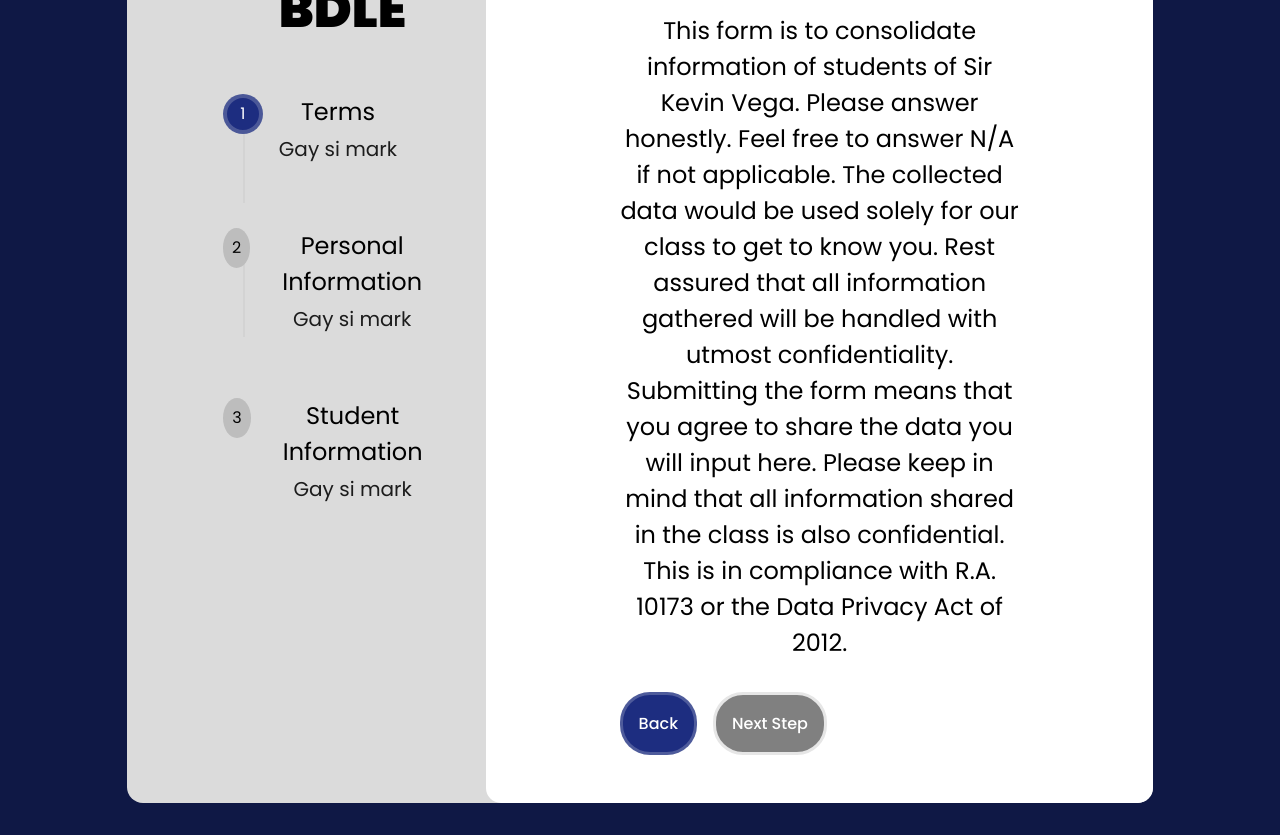
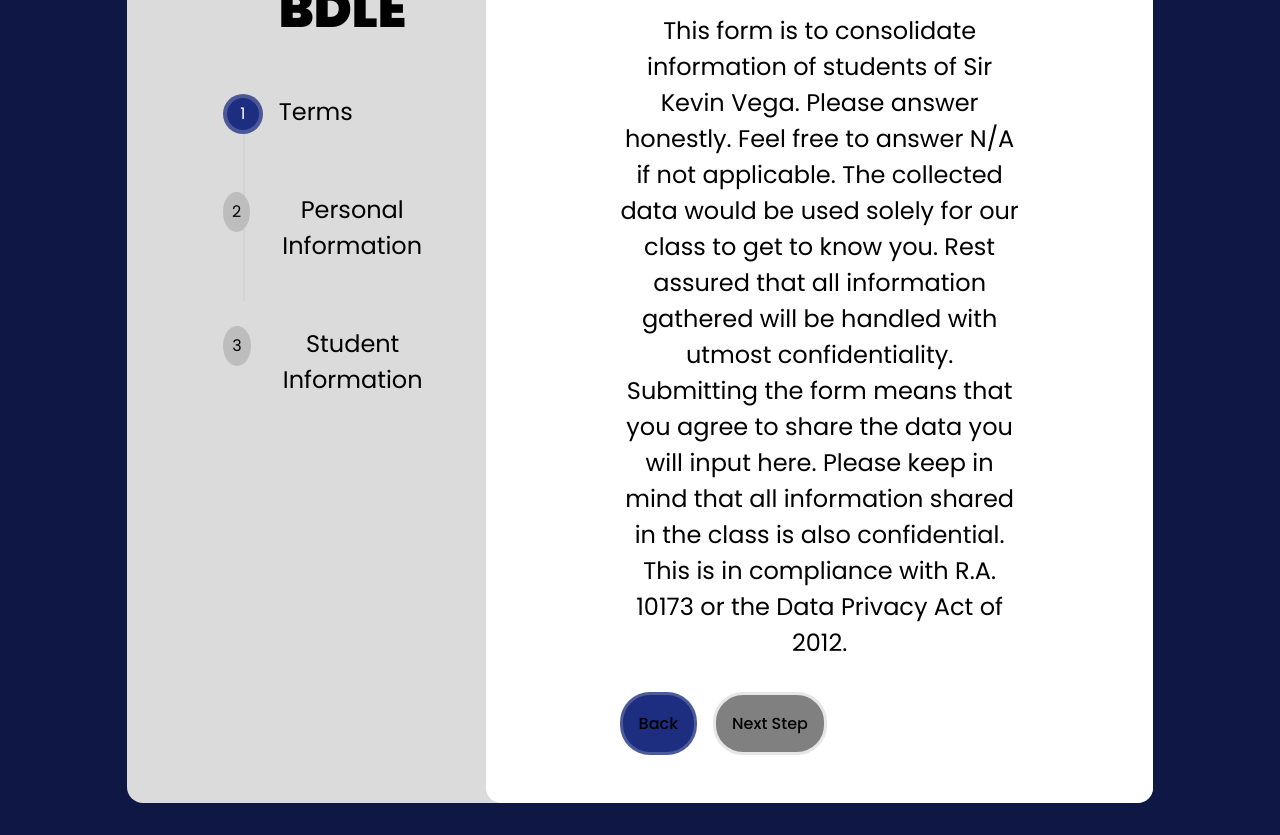
Before and after one commit to migoiarmando/bdle, a React (Vite) app in the folder client/: page /student-form in a window 1280 px wide. Shown: the part 360-1195 px from the top of the page. Built offline with nearby package versions, Linux system fonts and the light colour scheme.

Commit message:
update student form

```diff
--- a/client/src/SignupPage.css
+++ b/client/src/SignupPage.css
@@ -94,3 +94,8 @@ footer p {
 .outer-container {
   margin: auto 0;
 }
+
+.login-container h2,
+.login-container p {
+  color: white;
+}
--- a/client/src/StudentForm.css
+++ b/client/src/StudentForm.css
@@ -239,3 +239,25 @@ h2{
 label, input, h1, h2, p {
     color: black;
 }
+
+/* Scope the color change to only the StudentForm component */
+.student-form .form-container,
+.student-form .progress,
+.student-form .form-step,
+.student-form .btn-group {
+    color: black;
+}
+
+/* Ensure specific elements within StudentForm are also set to black */
+.student-form label,
+.student-form input,
+.student-form h1,
+.student-form h2,
+.student-form p,
+.student-form .step.active span,
+.student-form .step.active p,
+.student-form .btn-prev,
+.student-form .btn-next,
+.student-form .btn-submit {
+    color: black;
+}
--- a/client/src/StudentForm.tsx
+++ b/client/src/StudentForm.tsx
@@ -6,9 +6,9 @@ const StudentForm = () => {
   const [activeStep, setActiveStep] = useState(1);
 
   const steps = [
-    { id: 1, label: "Terms", description: "Gay si mark" },
-    { id: 2, label: "Personal Information", description: "Gay si mark" },
-    { id: 3, label: "Student Information", description: "Gay si mark" },
+    { id: 1, label: "Terms" },
+    { id: 2, label: "Personal Information" },
+    { id: 3, label: "Student Information" },
   ];
 
   const handleNext = () => {
@@ -20,7 +20,7 @@ const StudentForm = () => {
   };
 
   return (
-    <div className="Outer-container">
+    <div className="student-form Outer-container">
       <div className="form-container">
         <div className="progress">
           <div>
@@ -107,7 +107,7 @@ const StudentForm = () => {
             <div className="bg-svg"></div>
             <h2>Student information</h2>
             <div>
-              <label>Ign</label>
+              <label>IGN</label>
               <input type="text" />
             </div>
             <div>
```
